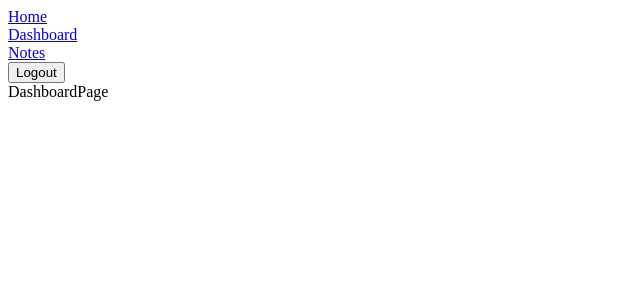
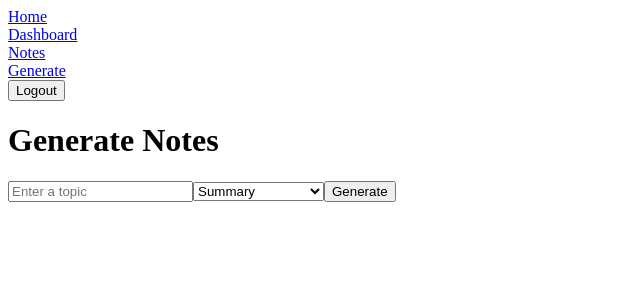
Before and after one commit to rudraranjan001/NotesAI, a React (Vite) app in the folder frontend/: page /generate in a window 1280 px wide. Before the commit this address led to /dashboard. Shown: the top 300 px of the page, without its empty margins (0-640 px from the left). Built offline with nearby package versions, Linux system fonts and the light colour scheme; no server answers; sample sign-in values are in the browser's storage.

Commit message:
fix issue

```diff
--- a/frontend/src/App.tsx
+++ b/frontend/src/App.tsx
@@ -16,18 +16,11 @@ function App() {
       <Navbar />
        <Routes>
           <Route path = "/" element = {<HomePage />} />
-          <Route path = "/Dashboard" element = {<ProtectedRoute><DashboardPage /></ProtectedRoute>} />
+          <Route path = "/dashboard" element = {<ProtectedRoute><DashboardPage /></ProtectedRoute>} />
           <Route path = "/notes" element = {<ProtectedRoute><NotesPage /></ProtectedRoute>} />
           <Route path = "/notes/:id" element = {<ProtectedRoute><NoteDetailPage /></ProtectedRoute>} />
-          <Route path = "/Login" element = {<LoginPage />} />
-          <Route
-            path="/generate"
-            element={
-              <ProtectedRoute>
-                <GeneratePage />
-              </ProtectedRoute>
-            }
-          />
+          <Route path = "/login" element = {<LoginPage />} />
+          <Route path="/generate" element={ <ProtectedRoute> <GeneratePage /></ProtectedRoute> } />
        </Routes>
     </BrowserRouter>
   )
--- a/frontend/src/component/Navbar.tsx
+++ b/frontend/src/component/Navbar.tsx
@@ -11,6 +11,7 @@ const Navbar = () =>{
                 <>
                     <Link to="/dashboard">Dashboard</Link><br />
                     <Link to="/notes">Notes</Link><br />
+                    <Link to="/generate">Generate</Link><br />
                     <button onClick={logout}>Logout</button>
                 </>
             ):(
--- a/frontend/src/component/ProtectedRoute.tsx
+++ b/frontend/src/component/ProtectedRoute.tsx
@@ -8,8 +8,8 @@ type ProtectedRouteProps = {
 function ProtectedRoute({ children } : ProtectedRouteProps){
     const { user, loading } = useAuth();
 
-    if(!loading){
-        <p>Checking your Session...</p>
+    if(loading){
+        return <p>Checking your Session...</p>
     }
     if(!user){
         return <Navigate to="/login" replace/>
```
